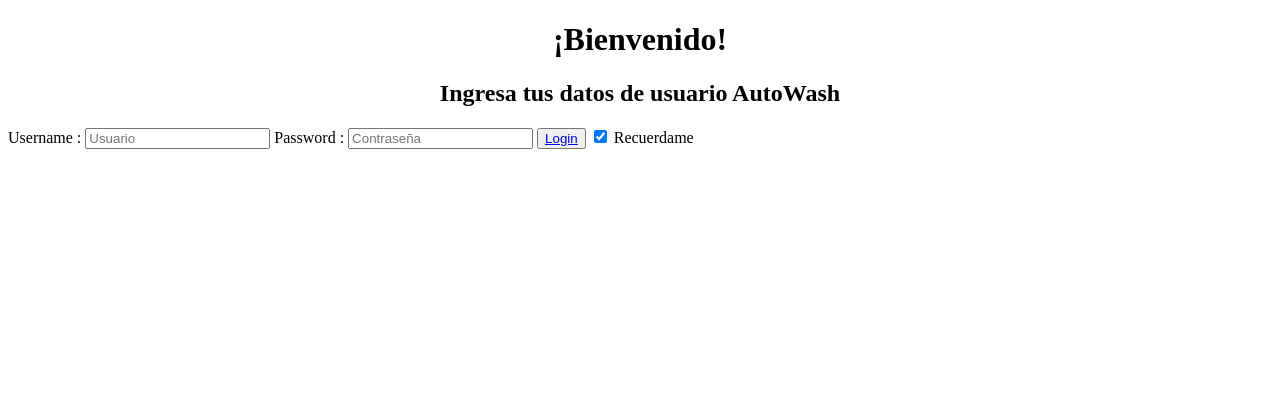
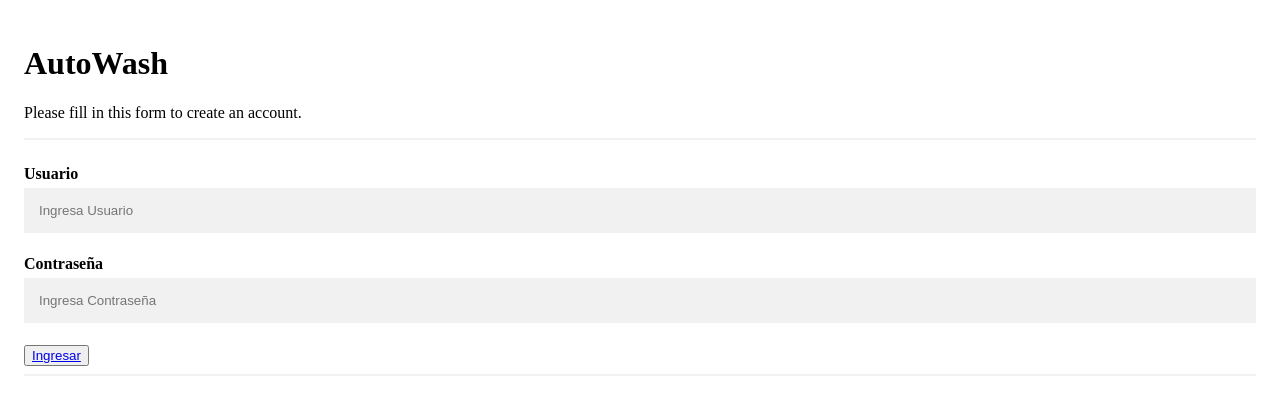
Before and after one commit to Reineger/Pre-Entrega3Gonzalez, a plain HTML site: page html/usuario.html in a window 1280 px wide. Drawn offline with Linux system fonts and the light colour scheme.

Commit message:
usuario listo, le falta estilo

```diff
--- a/css/style.css
+++ b/css/style.css
@@ -173,52 +173,34 @@ background: linear-gradient(90deg, rgba(131,58,180,1) 0%, rgba(253,29,29,1) 20%,
   background: linear-gradient(0deg, rgba(197,53,205,0.9570203081232493) 0%, rgba(255,208,106,1) 92%);
 }
 
------------------------------------------------ *
-/* Login Page
 
-button {
-  background-color: #4CAF50;
-  width: 100%;
-  color: orange;
-  padding: 15px;
-  margin: 10px 0px;
-  border: red;
-  cursor: pointer;
+
+
+/* Usuario Log In */
+* {box-sizing: border-box}
+
+/* Add padding to containers */
+.container {
+  padding: 16px;
 }
 
-form {
-  border: 3px solid #242f8f;
+/* Full-width input fields */
+input[type=text], input[type=password] {
+  width: 100%;
+  padding: 15px;
+  margin: 5px 0 22px 0;
+  display: inline-block;
+  border: none;
+  background: #f1f1f1;
 }
 
-input[type=text],
-input[type=password] {
-  width: 100%;
-  margin: 8px 0;
-  padding: 12px 20px;
-  display: inline-block;
-  border: 2px solid green;
-  box-sizing: border-box;
+input[type=text]:focus, input[type=password]:focus {
+  background-color: #ddd;
+  outline: none;
 }
 
-button:hover {
-  opacity: 0.7;
+/* Overwrite default styles of hr */
+hr {
+  border: 1px solid #f1f1f1;
+  margin-bottom: 25px;
 }
-
-.cancelbtn {
-  width: auto;
-  padding: 10px 18px;
-  margin: 10px 5px;
-}
-
-
-.container-login {
-  padding: 25px;
-  background-color: white;
-}
-
-@media only screen and (max-width:320px) {}
-
-.body-login {
-  background-color: aqua;
-}
-*/
--- a/html/usuario.html
+++ b/html/usuario.html
@@ -1,32 +1,30 @@
 <!DOCTYPE html>
-<html>
+<html lang="en">
+    <link rel="stylesheet" href="../css/style.css">
+<head>
+    <meta charset="UTF-8">
+    <meta http-equiv="X-UA-Compatible" content="IE=edge">
+    <meta name="viewport" content="width=<form action="action_page.php">
+        <div class="container">
+          <h1>AutoWash</h1>
+          <p>Please fill in this form to create an account.</p>
+          <hr>
 
-<head>
-    <meta name="viewport" content="width=device-width, initial-scale=1">
-    <link rel="stylesheet" href="../css/style.css">
-    <title> Login Page </title>
-    <style>
+          <label for="email"><b>Usuario</b></label>
+          <input type="text" placeholder="Ingresa Usuario" name="email" id="email" required>
 
+          <label for="psw"><b>Contraseña</b></label>
+          <input type="password" placeholder="Ingresa Contraseña" name="psw" id="psw" required>
 
-    </style>
+          <button> <a href="./reservas.html">Ingresar</a></button>
+
+          <hr>
+        </div>
+
+      </form>
+    <title>Document</title>
 </head>
+<body>
 
-<body class="body-login">
-    <center>
-        <h1>¡Bienvenido!</h1>
-        <h2>Ingresa tus datos de usuario AutoWash</h2>
-    </center>
-    <form>
-        <div class="container-login">
-            <label>Username : </label>
-            <input type="text" placeholder="Usuario" name="username" required>
-            <label>Password : </label>
-            <input type="password" placeholder="Contraseña" name="password" required>
-            <button type="submit"><a href="./reservas.html">Login</a></button>
-            <input type="checkbox" checked="checked"> Recuerdame
-
-        </div>
-    </form>
 </body>
-
 </html>
```
